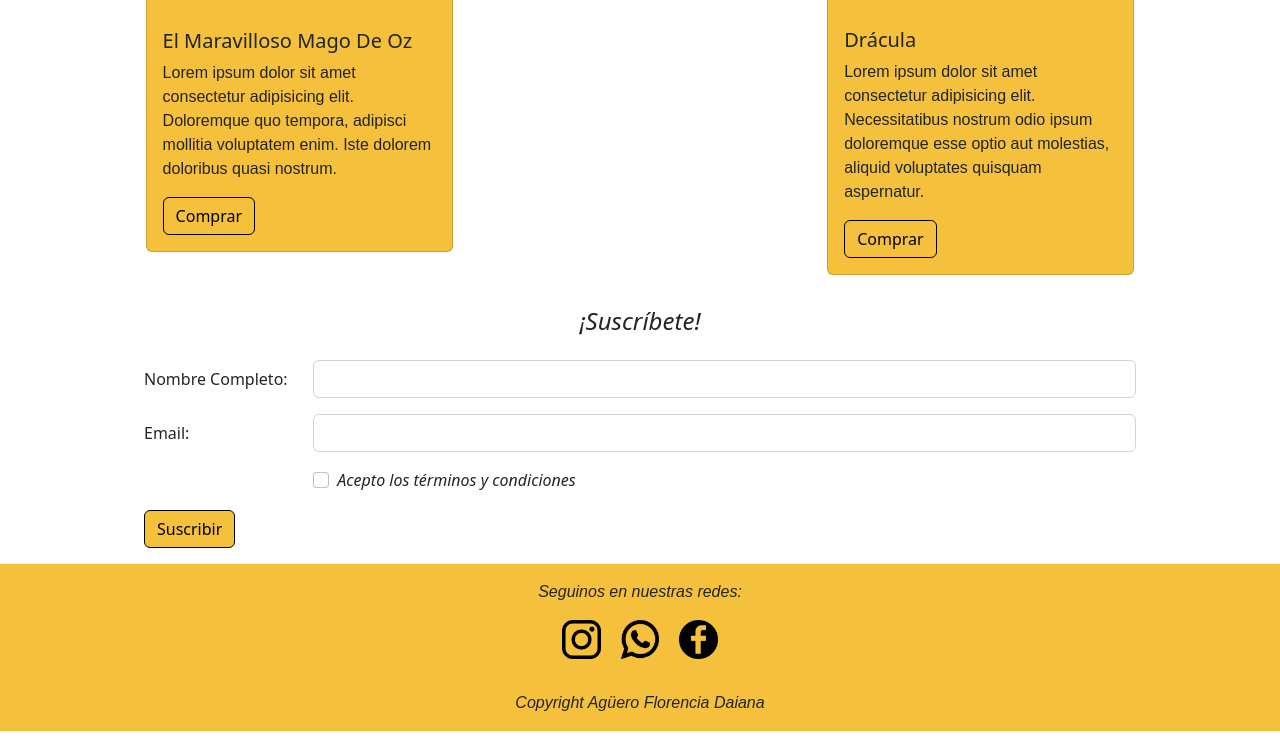
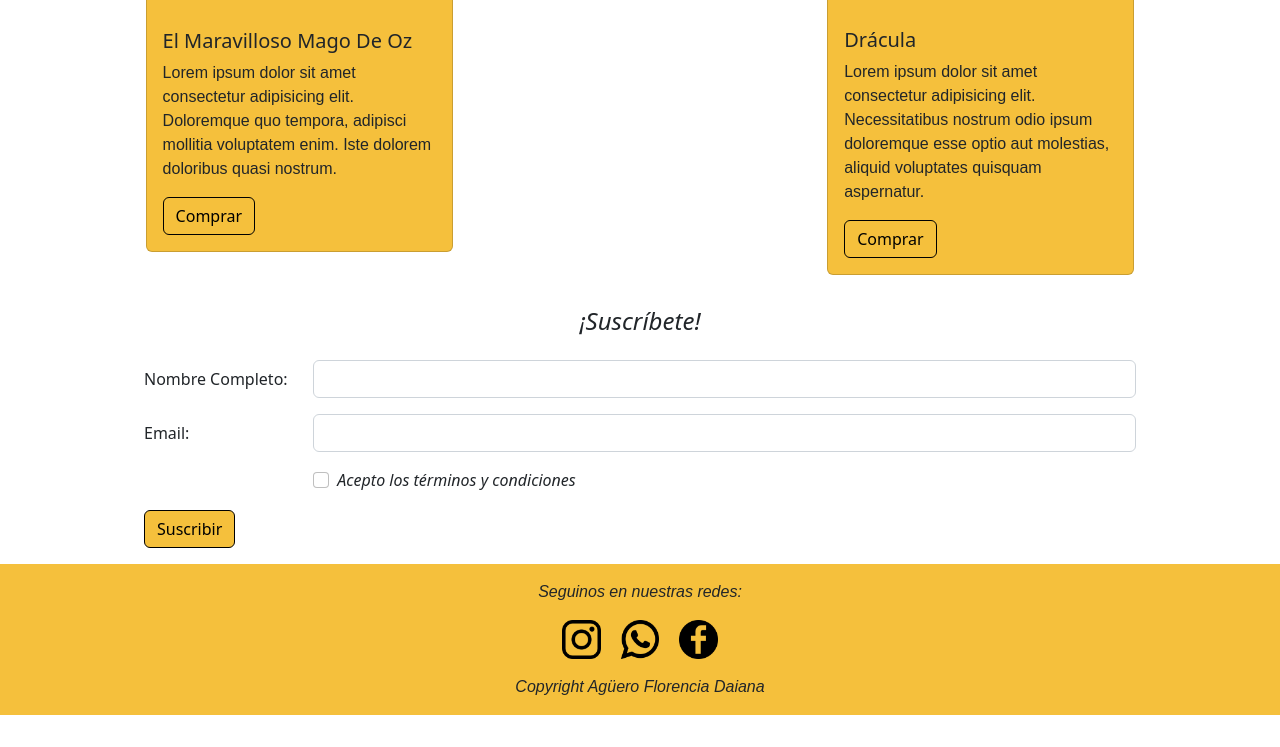
Before and after one commit to agueroflor08/ProyectoFrontCodoACodo, a plain HTML site: page index.html in a window 1280 px wide. Shown: the part 1876-2623 px from the top of the page. Drawn offline with nearby package versions, Linux system fonts and the light colour scheme.

Commit message:
Update estilo.css

```diff
--- a/css/estilo.css
+++ b/css/estilo.css
@@ -39,9 +39,13 @@ figure, h1{
 }
 footer{
     background-color: rgb(245, 192, 60);
+    left: 0;
+    bottom: 0;
+    width: 100%;
 }
 p{
     font-family: 'Source Sans Pro', sans-serif;
+    margin: o;
 }
 
 /** CSS PARA CELULAR **/
@@ -113,15 +117,16 @@ p{
         color: black;
         border: 0.1em black solid;
     }
+    /*Pie de página*/
    footer .p-footer1{
     text-align: center;
     padding-top: 1em;
+    margin-bottom: 1em;
     font-style: italic;
     }
    footer .p-footer2{
     text-align: center;
     font-style: italic;
-    padding-top: 1em;
     padding-bottom: 1em;
     margin-top: 1em;
     }
```
